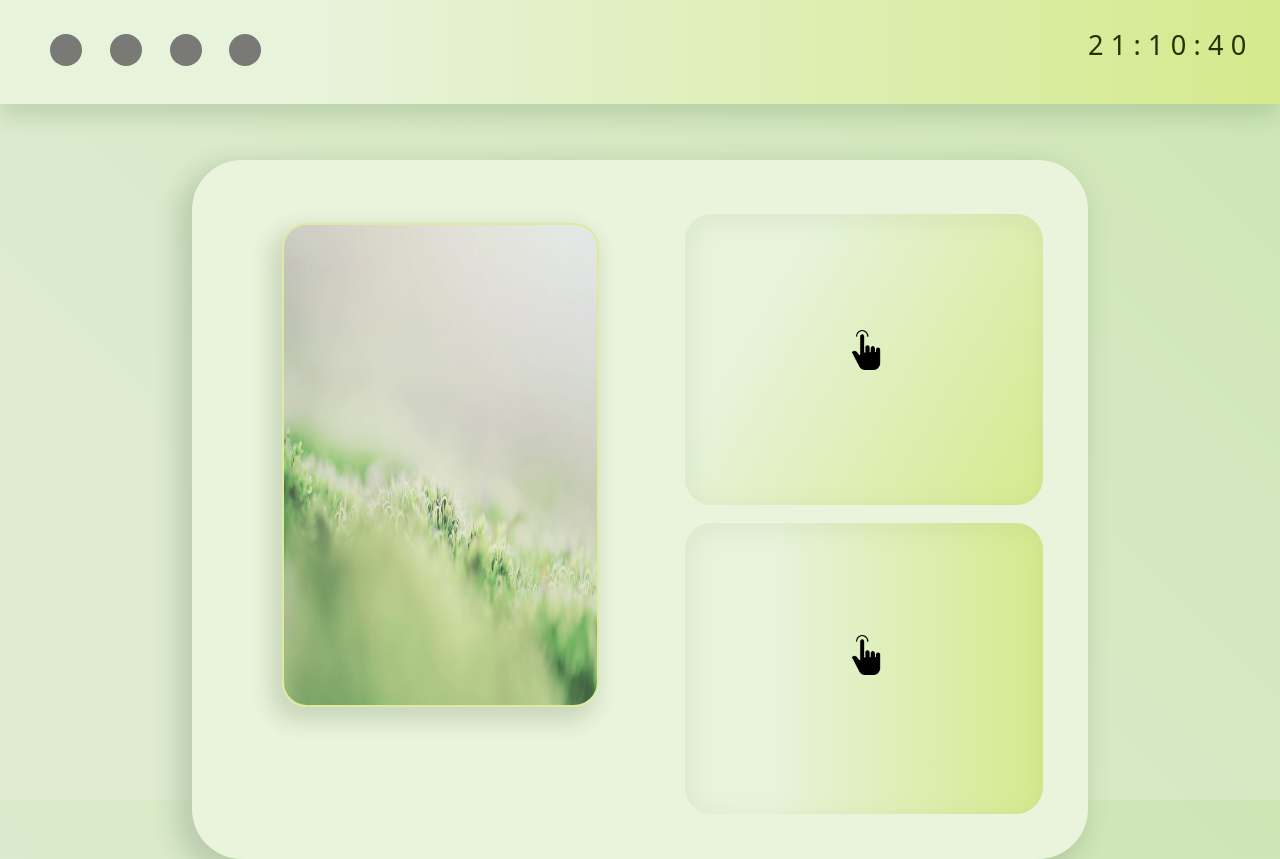
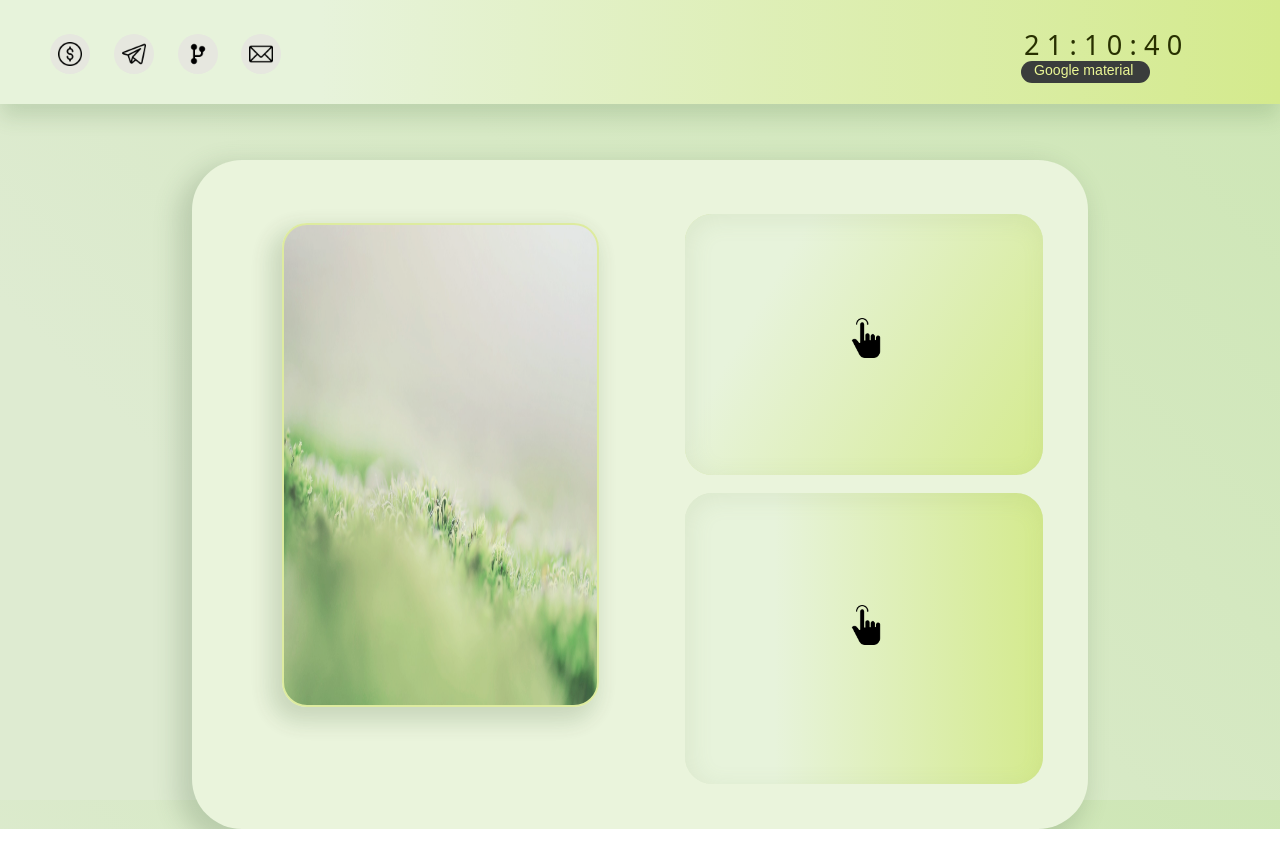
Before and after one commit to Shad-Coder/GoogleMaterialThem, a plain HTML site: page index.html in a window 1280 px wide. After the commit the page ends 829 px from the top, so only its background shows below. Drawn offline with Linux system fonts and the light colour scheme.

Commit message:
Add files via upload

```diff
--- a/index.html
+++ b/index.html
@@ -5,6 +5,9 @@
     <meta http-equiv="X-UA-Compatible" content="IE=edge">
     <meta name="viewport" content="width=device-width, initial-scale=1.0">
     <link href="style.css" rel="stylesheet" type="text/css">
+    <link rel="preconnect" href="https://fonts.googleapis.com">
+    <link rel="preconnect" href="https://fonts.gstatic.com" crossorigin>
+    <link href="https://fonts.googleapis.com/css2? &display=swap" rel="stylesheet">
     <title>Document</title>
 </head>
 <body>
@@ -12,19 +15,26 @@
         <div class="head_menu">
             <div class="elem_1">
 
+                <a href="https://www.patreon.com/ShadCoder" style="width: 100%; height: 100%;"> <img src="all/dollar.png" class="icon"></a>
+            </div>
+
+            <div class="elem_1">
+
+                <a href="https://ru.stackoverflow.com/questions/963102/Как-получить-день-недели-js" style="width: 100%; height: 100%;"> <img src="all/telegram.png" class="icon"></a>
             </div>
             <div class="elem_1">
 
+                <a href="https://ru.stackoverflow.com/questions/963102/Как-получить-день-недели-js" style="width: 100%; height: 100%;"> <img src="all/code.png" class="icon"></a>
             </div>
             <div class="elem_1">
 
-            </div>
-            <div class="elem_1">
-
+                <a href="https://ru.stackoverflow.com/questions/963102/Как-получить-день-недели-js" style="width: 100%; height: 100%;"> <img src="all/email.png" class="icon"></a>
             </div>
         </div>
+
         <div class="The_Time">
             <div id="MyClockDisplay" class="clock" onload="showTime()"></div>
+            <div class="Google-eco">Google material</div>
         </div>
     </header>
     <div class="base_content">
--- a/script.js
+++ b/script.js
@@ -2,6 +2,7 @@ const message = document.querySelector('.popup');
 const hand = document.querySelector('.disabled');
 const firstslide = document.querySelector('.first_slide');
 const twohand = document.querySelector('.disabled1');
+
 message.addEventListener('click', function () {
     message.classList.remove('message1');
     message.classList.add('onpopup');
@@ -26,7 +27,9 @@ function showTime(){
     var time = h + ":" + m + ":" + s;
     document.getElementById("MyClockDisplay").innerText = time;
     document.getElementById("MyClockDisplay").textContent = time;
-    time = document.querySelector('timer')
+    time = document.querySelector('timer');
+
     setTimeout(showTime, 1000);
 }
+
 showTime();
--- a/style.css
+++ b/style.css
@@ -22,19 +22,88 @@ header {
     width: 31%;
     height: 100%;
     margin-left: 3.9%;
-
+  display: inline-flex;
 
 }
+
+.Google-eco {
+    font-family: 'Quicksand', sans-serif;
+    color: #ebf795;
+    font-size:1.1vmax;
+    margin-top: 0;
+
+    background-color: #3a3d3c;
+    width: 90%;
+    height: 45%;
+    top: 100%;
+    bottom: 45%;
+   padding-top: 0.30%;
+    position:absolute;
+    display: inline-flex;
+    padding-left: 10%;
+    padding-right:0.70%;
+
+    right: 1.5%;
+    border-radius: 21px;
+}
+
 .elem_1 {
-    width: 4vmin;
-    height: 4vmin;
+    width: 5vmin;
+    height: 5vmin;
     position:relative;
     top: 33%;
-    background:#797976;
+    background:#e6e7df;
     border-radius: 50%;
 
     margin-right: 6%;
     display: inline-flex;
+}
+.icon {
+    width: 60%;
+    height: 60%;
+    margin-top: 20%;
+    margin-bottom: 20%;
+    margin-left: 20%;
+    margin-right: 20%;
+
+}
+.clock {
+    position: absolute;
+    bottom: 15%;
+     user-select: none;
+    margin-right: 20%;
+    width: 80%;
+    height: 60%;
+    text-align: center;
+
+    color: #283000;
+    font-size: 3.4vmin;
+    font-family: system-ui, -apple-system, BlinkMacSystemFont, 'Segoe UI', Roboto, Oxygen, Ubuntu, Cantarell, 'Open Sans', 'Helvetica Neue', sans-serif;
+    letter-spacing: 0.9vmin;
+    border-radius: 20px;
+}
+
+.The_Time {
+    width: 10%;
+    height: 45%;
+    position: absolute;
+    right: 10%;
+    top: 14%;
+}
+.Time {
+    width: 90%;
+    height: 70%;
+    position: absolute;
+    left: 5%;
+    border-radius: 20px;
+    right: 5%;
+    top: 15%;
+    bottom: 15%;
+
+    border-radius: 30px;
+    color: #283000;
+    font-size: 40px;
+    font-family: system-ui, -apple-system, BlinkMacSystemFont, 'Segoe UI', Roboto, Oxygen, Ubuntu, Cantarell, 'Open Sans', 'Helvetica Neue', sans-serif;
 }
 .base_content {
     width: 70%;
@@ -108,7 +177,7 @@ header {
 }
 .done_slide >p {
     text-align:center;
-    font-family:system-ui, -apple-system, BlinkMacSystemFont, 'Segoe UI', Roboto, Oxygen, Ubuntu, Cantarell, 'Open Sans', 'Helvetica Neue';
+    font-family: 'Quicksand', sans-serif;
     text-decoration: none;
     font-size: 2vmin;
     font-variant-ligatures: no-common-ligatures;
@@ -124,7 +193,7 @@ header {
     text-align:center;
     padding-left: 8%;
     padding-right: 8%;
-    font-family:system-ui, -apple-system, BlinkMacSystemFont, 'Segoe UI', Roboto, Oxygen, Ubuntu, Cantarell, 'Open Sans', 'Helvetica Neue', sans-serif;
+    font-family: 'Quicksand', sans-serif;
     color: rgb(102, 102, 102);
     margin-top: 3%;
     margin-bottom: 0;
@@ -137,6 +206,7 @@ header {
     margin-right: 35%;
     position: absolute;
     margin-top: 2%;
+    border-radius: 50PX;
 }
 .disabled1 {
     width: 5vmin;
@@ -193,7 +263,7 @@ header {
     text-align:center;
     padding-left: 8%;
     padding-right: 8%;
-    font-family:system-ui, -apple-system, BlinkMacSystemFont, 'Segoe UI', Roboto, Oxygen, Ubuntu, Cantarell, 'Open Sans', 'Helvetica Neue', sans-serif;
+    font-family: 'Quicksand', sans-serif;
     color: rgb(102, 102, 102);
     margin-top: 3%;
     margin-bottom: 0;
@@ -209,7 +279,7 @@ header {
 }
 .message >p {
     text-align:center;
-    font-family:system-ui, -apple-system, BlinkMacSystemFont, 'Segoe UI', Roboto, Oxygen, Ubuntu, Cantarell, 'Open Sans', 'Helvetica Neue';
+    font-family: 'Quicksand', sans-serif;
     text-decoration: none;
     font-size: 2vmin;
     font-variant-ligatures: no-common-ligatures;
@@ -245,7 +315,7 @@ header {
     box-shadow: 4px 5px 24px 0px rgba(129, 154, 95, 0.12) inset;
     border-radius: 27px;
     display: inline-block;
-    font-family:system-ui, -apple-system, BlinkMacSystemFont, 'Segoe UI', Roboto, Oxygen, Ubuntu, Cantarell, 'Open Sans', 'Helvetica Neue';
+    font-family: 'Quicksand', sans-serif;
     color: #929292;
     background: linear-gradient(90deg, rgb(231, 243, 219) 25%, rgb(212, 234, 141));
     text-align: center;
@@ -278,14 +348,14 @@ header {
     text-align:center;
     padding-left: 8%;
     padding-right: 8%;
-    font-family:system-ui, -apple-system, BlinkMacSystemFont, 'Segoe UI', Roboto, Oxygen, Ubuntu, Cantarell, 'Open Sans', 'Helvetica Neue', sans-serif;
+    font-family: 'Quicksand', sans-serif;
     color: rgb(102, 102, 102);
     margin-top: 3%;
     margin-bottom: 0;
 }
 .onpopup >p {
     text-align:center;
-    font-family:system-ui, -apple-system, BlinkMacSystemFont, 'Segoe UI', Roboto, Oxygen, Ubuntu, Cantarell, 'Open Sans', 'Helvetica Neue';
+    font-family: 'Quicksand', sans-serif;
     text-decoration: none;
     font-size: 2vmin;
     font-variant-ligatures: no-common-ligatures;
@@ -326,44 +396,7 @@ header {
     border-radius: 50%;
     display: none;
 }
-.clock {
-    position: absolute;
-    bottom: 15%;
-     user-select: none;
-    margin-right: 20%;
-    width: 80%;
-    height: 60%;
-    text-align: center;
-    background-color: #dbea8f;
-    color: #283000;
-    font-size: 3.4vmin;
-    font-family: system-ui, -apple-system, BlinkMacSystemFont, 'Segoe UI', Roboto, Oxygen, Ubuntu, Cantarell, 'Open Sans', 'Helvetica Neue', sans-serif;
-    letter-spacing: 0.9vmin;
-    border-radius: 20px;
-}
 
-.The_Time {
-    width: 0;
-    height: 45%;
-    position: absolute;
-    right: 15%;
-    top: 14%;
-}
-.Time {
-    width: 90%;
-    height: 70%;
-    position: absolute;
-    left: 5%;
-    border-radius: 20px;
-    right: 5%;
-    top: 15%;
-    bottom: 15%;
-    background-color: #dbea8f;
-    border-radius: 30px;
-    color: #283000;
-    font-size: 40px;
-    font-family: system-ui, -apple-system, BlinkMacSystemFont, 'Segoe UI', Roboto, Oxygen, Ubuntu, Cantarell, 'Open Sans', 'Helvetica Neue', sans-serif;
-}
 @keyframes enable {
     0% {
         width: 50px;
```
Also changed, not shown: all/clock.png (added), all/code.png (added), all/dollar.png (added), all/email.png (added), all/telegram.png (added), all/youtube.png (added).
